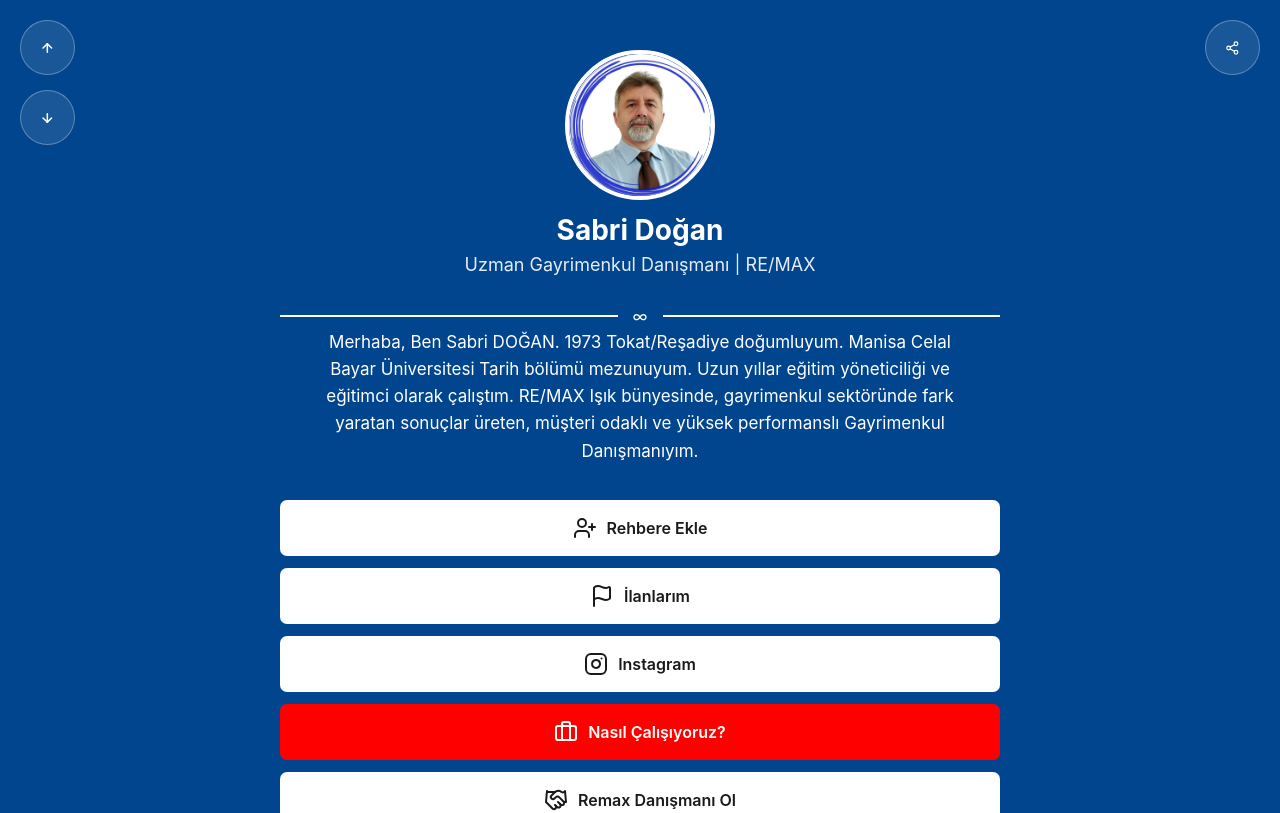
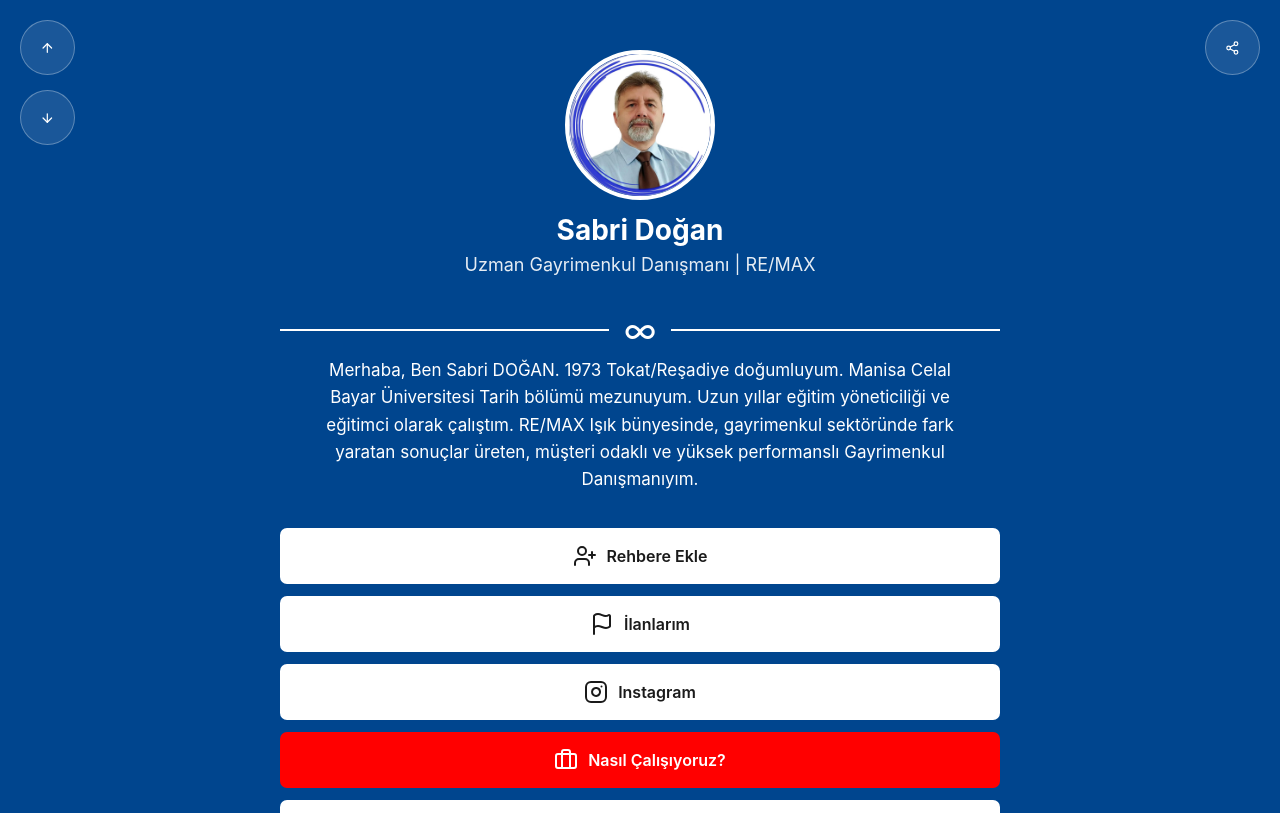
Before and after one commit to furkanhef/projesabridogan, a React (Vite) app in the folder dijital-kartvizit/: page / in a window 1280 px wide. Shown: the top 813 px of the page. Built offline with nearby package versions, Linux system fonts and the light colour scheme.

Commit message:
fix vite config

```diff
--- a/dijital-kartvizit/src/App.css
+++ b/dijital-kartvizit/src/App.css
@@ -1,33 +1,11 @@
+/* GENEL DEĞİŞKENLER VE RENK ŞEMASI */
 :root {
   --bg-color: #00458e;
   --btn-red: #ff0000;
-  /* Tarayıcının renkleri değiştirmesini engellemek için renk şemasını sabitleyelim */
-  color-scheme: light;
+  color-scheme: light; /* Tarayıcının karanlık mod müdahalesini engeller */
 }
 
-body {
-  /* ... mevcut ayarların ... */
-  -webkit-text-size-adjust: 100%; /* iOS'ta yazı boyutunun kendiliğinden büyümesini engeller */
-  color: #ffffff; /* Yazı rengini zorla beyaz yap */
-}
-
-/* Tüm yazıların beyaz kalmasını garanti altına al */
-h1, p, .bio, .title, .footer-text {
-  color: #ffffff !important;
-}
-
-/* Beyaz butonların içindeki yazıların siyah kalmasını garanti altına al */
-.white-btn {
-  color: #1a1a1a !important;
-}
-
-
-:root {
-  --bg-color: #00458e;
-  --btn-red: #ff0000;
-}
-
-/* 1. ZIPLAMAYI VE DIŞARI TAŞMAYI ENGELLEYEN KRİTİK AYARLAR */
+/* TEMEL SAYFA AYARLARI */
 html {
   overscroll-behavior: none;
   height: 100%;
@@ -45,6 +23,8 @@ body {
   min-height: 100vh;
   overflow-x: hidden;
   overscroll-behavior-y: none;
+  -webkit-text-size-adjust: 100%;
+  color: #ffffff;
 }
 
 * {
@@ -53,17 +33,24 @@ body {
   padding: 0;
 }
 
+/* YAZI RENKLERİ GÜVENCESİ */
+h1, p, .bio, .title, .footer-text {
+  color: #ffffff !important;
+}
+
+/* ANA KONTEYNER */
 .main-container {
-  width: 90%; /* Mobilde kenarlardan az bir boşluk bırakır */
-  max-width: 800px; /* 580px olan değeri 800px veya daha üzerine çıkarın */
-  padding: 50px 0; /* İçeriği tam yaymak için yan padding'i sıfırlayabiliriz */
-  margin: 0 auto; /* Tam ortalamayı garanti eder */
+  width: 90%;
+  max-width: 800px;
+  padding: 50px 0;
+  margin: 0 auto;
   display: flex;
   flex-direction: column;
   align-items: center;
+  position: relative; /* Navigasyon butonlarının hizalanması için */
 }
 
-/* Profil Alanı */
+/* PROFİL ALANI */
 .profile-img-container {
   width: 150px;
   height: 150px;
@@ -84,31 +71,26 @@ h1 {
   margin-bottom: 5px;
 }
 
-/* Ünvan (Title) Düzenlemesi */
 .title {
   font-size: 18px;
   opacity: 0.9;
   margin-bottom: 25px;
-  width: 100%; /* Konteynırın tüm genişliğini kullanır */
-  display: flex; /* İçeriği esnek yapar */
-  justify-content: center; /* Yatayda tam ortalar */
-  text-align: center; /* Metni kendi içinde ortalar */
-  padding: 0 10px; /* Kenarlara çok yapışmaması için hafif boşluk */
+  width: 100%;
+  display: flex;
+  justify-content: center;
+  text-align: center;
 }
 
-/* Biyografi (Bio) Düzenlemesi */
 .bio {
   font-size: 17px;
   line-height: 1.6;
   margin-bottom: 35px;
   width: 100%;
-  max-width: 90%; /* Çok geniş ekranlarda okunurluk için hafif daraltma */
-  margin-left: auto; /* Sağdan ve soldan otomatik boşlukla... */
-  margin-right: auto; /* ...merkezde kalmasını sağlar */
-  text-align: center; /* Metnin her satırını ortalar */
+  max-width: 90%;
+  text-align: center;
 }
 
-/* Ayraç */
+/* AYRAÇ (DIVIDER) */
 .divider {
   width: 100%;
   display: flex;
@@ -119,18 +101,15 @@ h1 {
 .line {
   flex: 1;
   height: 1.5px;
-  background-color: rgb(255, 255, 255);
+  background-color: white;
 }
 
 .infinity {
   margin: 0 15px;
-  font-size: 35 px;
+  font-size: 35px;
 }
 
-/* Bio */
-
-
-/* Buton Listesi */
+/* BUTONLAR */
 .button-list {
   width: 100%;
   display: flex;
@@ -150,46 +129,42 @@ h1 {
   justify-content: center;
   border: none;
   cursor: pointer;
-  /* Animasyon geçiş hızı ayarı */
   transition: transform 0.3s cubic-bezier(0.175, 0.885, 0.32, 1.275), box-shadow 0.3s ease;
 }
 
-/* İSTEDİĞİN BÜYÜME ANİMASYONU BURADA */
 .link-btn:hover {
-  transform: scale(1.05); /* %5 oranında büyür */
-  box-shadow: 0 10px 20px rgba(0, 0, 0, 0.2); /* Hafif gölge ekleyerek derinlik katar */
+  transform: scale(1.05);
+  box-shadow: 0 10px 20px rgba(0, 0, 0, 0.2);
 }
 
 .link-btn:active {
   transform: scale(0.98);
 }
 
-/* Mevcut white-btn kısmını böyle düzenle */
 .white-btn {
-  background-color: white;
-  color: #333; /* Varsayılan koyu gri yazı rengi */
+  background-color: white !important;
+  color: #1a1a1a !important;
 }
 
-/* Üstüne gelindiğinde büyüme animasyonu ile birlikte rengi de değiştiriyoruz */
 .white-btn:hover {
-  background-color: #f0f0f0; /* Hafif grileşen arka plan */
-  color: var(--bg-color); /* Yazı rengini logonun/sayfanın mavi tonuna çevirir */
+  background-color: #f0f0f0 !important;
+  color: var(--bg-color) !important;
 }
 
 .red-btn {
   background-color: var(--btn-red);
   color: white;
 }
+
 .red-btn:hover {
   background-color: #cc0000;
-  color: white; /* Kırmızı butonda yazı beyaz kalmaya devam etsin */
 }
 
 .icon {
   margin-right: 10px;
 }
 
-/* Alt İkonlar ve Tooltip Ayarları */
+/* ALT İKONLAR */
 .footer-icons {
   display: flex;
   justify-content: center;
@@ -215,6 +190,15 @@ h1 {
   transform: scale(1.2);
 }
 
+/* ORİJİNAL MARKA RENKLERİ (HOVER DURUMU) */
+.social-icon[data-tooltip="WhatsApp"]:hover { color: #25D366 !important; transform: scale(1.25); }
+.social-icon[data-tooltip="X (Twitter)"]:hover { color: #000000 !important; transform: scale(1.2); }
+.social-icon[data-tooltip="Instagram"]:hover { color: #E1306C !important; transform: scale(1.25); }
+.social-icon[data-tooltip="YouTube"]:hover { color: #FF0000 !important; transform: scale(1.25); }
+.social-icon[data-tooltip="E-Posta"]:hover { color: #EA4335 !important; transform: scale(1.25); }
+.social-icon[data-tooltip="LinkedIn"]:hover { color: #0077B5 !important; transform: scale(1.25); }
+
+/* FOOTER METNİ */
 .footer-text {
   margin-top: 40px;
   font-size: 14px;
@@ -224,6 +208,7 @@ h1 {
   padding-bottom: 20px;
 }
 
+/* TOOLTIP AYARLARI */
 .social-icon::after {
   content: attr(data-tooltip);
   position: absolute;
@@ -247,18 +232,7 @@ h1 {
   transform: translateX(-50%) scale(1);
 }
 
-.social-icon:hover::before {
-  content: '';
-  position: absolute;
-  bottom: 130%;
-  left: 50%;
-  transform: translateX(-50%);
-  border-width: 6px;
-  border-style: solid;
-  border-color: rgba(0, 0, 0, 0.8) transparent transparent transparent;
-}
-
-/* Yan Navigasyon Butonları (SOL ÜST) */
+/* SOL ÜST NAVİGASYON (SABİT) */
 .side-nav {
   position: fixed;
   left: 20px;
@@ -269,7 +243,18 @@ h1 {
   z-index: 9999;
 }
 
-.nav-btn {
+/* SAĞ ÜST PAYLAŞ (ÇAKILI) */
+.share-nav {
+  position: fixed !important;
+  right: 20px !important;
+  top: 20px !important;
+  z-index: 10000;
+  left: auto !important;
+  transform: none !important;
+}
+
+/* NAV VE SHARE BUTON ORTAK STİL */
+.nav-btn, .share-btn {
   width: 55px;
   height: 55px;
   border-radius: 50%;
@@ -279,129 +264,17 @@ h1 {
   display: flex;
   align-items: center;
   justify-content: center;
-  flex-shrink: 0;
-  cursor: pointer;
-  position: relative;
-  transition: all 0.2s ease;
-}
-
-.nav-btn svg {
-  width: 32px;
-  height: 32px;
-  stroke-width: 2.5;
-}
-
-.nav-btn::after {
-  content: attr(data-tooltip);
-  position: absolute;
-  left: 65px;
-  top: 50%;
-  transform: translateY(-50%) scale(0.8);
-  background-color: #000000;
-  color: #ffffff;
-  padding: 8px 15px;
-  border-radius: 6px;
-  font-size: 14px;
-  white-space: nowrap;
-  opacity: 0;
-  visibility: hidden;
-  transition: all 0.2s ease;
-  box-shadow: 0 4px 15px rgba(0,0,0,0.5);
-}
-
-.nav-btn::before {
-  content: '';
-  position: absolute;
-  left: 54px;
-  top: 50%;
-  transform: translateY(-50%);
-  border-width: 6px;
-  border-style: solid;
-  border-color: transparent #000000 transparent transparent;
-  opacity: 0;
-  visibility: hidden;
-  transition: all 0.2s ease;
-}
-
-.nav-btn:hover::after,
-.nav-btn:hover::before {
-  opacity: 1;
-  visibility: visible;
-  transform: translateY(-50%) scale(1);
-}
-
-.nav-btn:hover {
-  background-color: rgba(255, 255, 255, 0.2);
-}
-
-/* Sağ Üst Paylaş Butonu */
-.share-nav {
-  position: fixed;
-  right: 20px;
-  top: 20px;
-  z-index: 9999;
-}
-
-.share-btn {
-  width: 55px;
-  height: 55px;
-  border-radius: 50%;
-  background-color: rgba(255, 255, 255, 0.1);
-  border: 1.5px solid rgba(255, 255, 255, 0.3);
-  color: white;
-  display: flex;
-  align-items: center;
-  justify-content: center;
-  flex-shrink: 0;
   cursor: pointer;
   position: relative;
   transition: all 0.3s ease;
 }
 
-.share-btn:hover {
+.nav-btn:hover, .share-btn:hover {
   background-color: rgba(255, 255, 255, 0.2);
   transform: scale(1.1);
 }
 
-.share-btn::after {
-  content: attr(data-tooltip);
-  position: absolute;
-  right: 65px;
-  top: 50%;
-  transform: translateY(-50%) scale(0.8);
-  background-color: #000000;
-  color: #ffffff;
-  padding: 8px 15px;
-  border-radius: 6px;
-  font-size: 14px;
-  white-space: nowrap;
-  opacity: 0;
-  visibility: hidden;
-  transition: all 0.2s ease;
-  box-shadow: 0 4px 15px rgba(0,0,0,0.5);
-}
-
-.share-btn::before {
-  content: '';
-  position: absolute;
-  right: 54px;
-  top: 50%;
-  transform: translateY(-50%);
-  border-width: 6px;
-  border-style: solid;
-  border-color: transparent transparent transparent #000000;
-  opacity: 0;
-  visibility: hidden;
-  transition: all 0.2s ease;
-}
-
-.share-btn:hover::after,
-.share-btn:hover::before {
-  opacity: 1;
-  visibility: visible;
-  transform: translateY(-50%) scale(1);
-}
-/* 1. Hızlı ve etkili sallanma animasyonu */
+/* ANİMASYONLAR */
 @keyframes attentionPulse {
   0% { transform: scale(1); }
   2% { transform: scale(1.1) rotate(2deg); }
@@ -412,45 +285,12 @@ h1 {
 }
 
 .pulse-animation {
-  /* Animasyon her 5 saniyede bir başlar ve toplam 1 saniye sürer (hızlı sallanma) */
   animation: attentionPulse 5s infinite ease-in-out;
 }
 
-/* 2. Çakışmayı önleyen ve büyüme efektini geri getiren kısım */
 .pulse-animation:hover {
-  /* Hover durumunda animasyonu durdurur ve butonun büyümesine izin verir */
   animation-play-state: paused;
   transform: scale(1.05) !important;
   color: var(--bg-color) !important;
   box-shadow: 0 10px 20px rgba(0, 0, 0, 0.2);
 }
-.social-icon[data-tooltip="WhatsApp"]:hover {
-  color: #25D366 !important;
-  transform: scale(1.25);
-}
-.social-icon[data-tooltip="X (Twitter)"]:hover {
-  color: #000000 !important; /* X'in orijinal siyah rengi */
-  transform: scale(1.2);
-}/* Instagram: Orijinal gradyan pembe/mor tonu */
-.social-icon[data-tooltip="Instagram"]:hover {
-  color: #E1306C !important;
-  transform: scale(1.25);
-}
-
-/* YouTube: Orijinal kırmızı tonu */
-.social-icon[data-tooltip="YouTube"]:hover {
-  color: #FF0000 !important;
-  transform: scale(1.25);
-}
-
-/* E-Posta: Gmail kırmızısı veya klasik e-posta mavisi */
-.social-icon[data-tooltip="E-Posta"]:hover {
-  color: #EA4335 !important; /* Gmail Kırmızısı */
-  transform: scale(1.25);
-}
-
-/* LinkedIn: Orijinal profesyonel mavi */
-.social-icon[data-tooltip="LinkedIn"]:hover {
-  color: #0077B5 !important;
-  transform: scale(1.25);
-}
```
